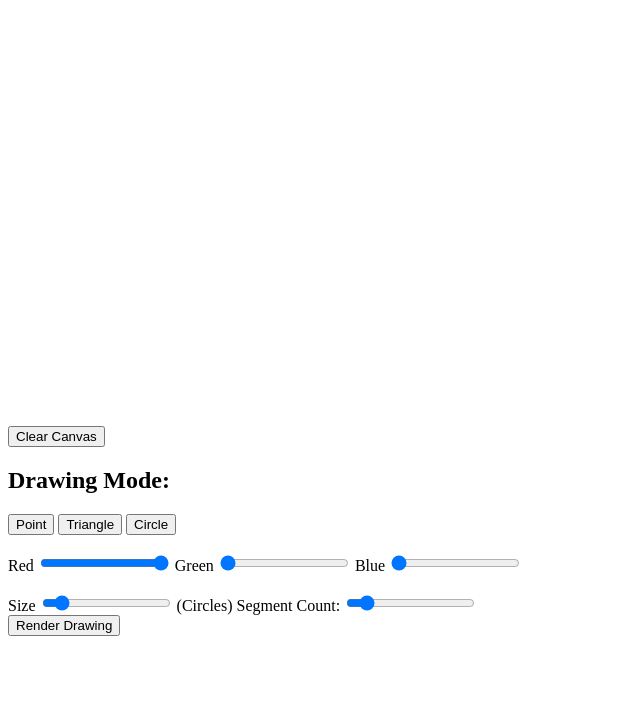
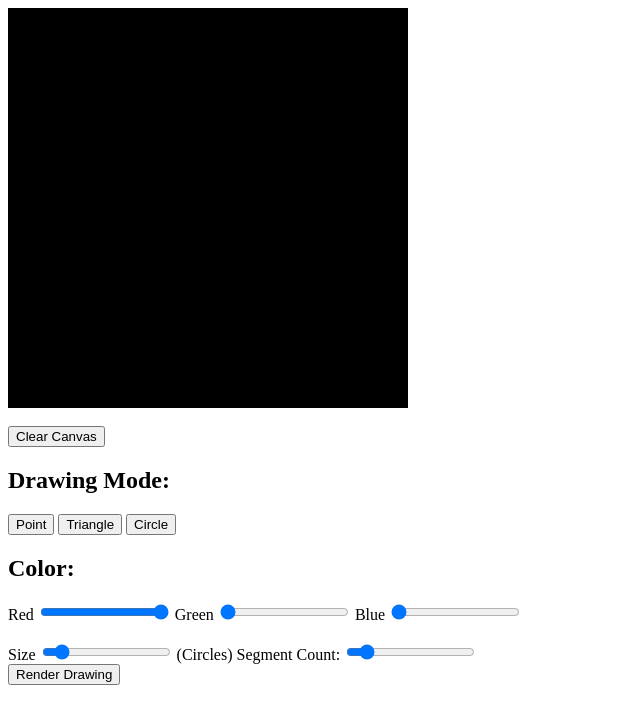
Before and after one commit to echao-03/CSE160, a plain HTML site: page asg1/asg1.html in a window 1280 px wide. Shown: the whole page, without its empty margins (0-640 px from the left). Drawn offline with Linux system fonts and the light colour scheme.

Commit message:
Changing asg1 files

```diff
--- a/asg1/asg1.html
+++ b/asg1/asg1.html
@@ -2,7 +2,7 @@
 
 <head>
     <meta charset="utf-8" />
-    <title>Draw a point (1)</title>
+    <title>Assignment 1: Painting</title>
 
 </head>
 
@@ -19,7 +19,7 @@
     <button onclick="changeTriangle()">Triangle</button>
     <button onclick="changeCircle()">Circle</button>
     <br>
-    <br>
+    <h2>Color:</h2>
     Red <input type="range" min="0" max="100" value="100" class="slider" id="redSlider">
     Green <input type="range" min="0" max="100" value="0" class="slider" id="greenSlider">
     Blue <input type="range" min="0" max="100" value="0" class="slider" id="blueSlider">
@@ -29,11 +29,12 @@
     (Circles) Segment Count: <input type="range" min="5" max="50" value="10" class="slider" id="segmentSlider">
     <br>
     <button onclick="renderDrawing()">Render Drawing</button>
+
     <script src="lib/cuon-utils.js"></script>
     <script src="lib/webgl-debug.js"></script>
     <script src="lib/webgl-utils.js"></script>
     <script src="Point.js"></script>
-    <script src="HelloPoint1.js"></script>
+    <script src="asg1.js"></script>
     <script src="Triangle.js"></script>
     <script src="Circle.js"></script>
 
```
